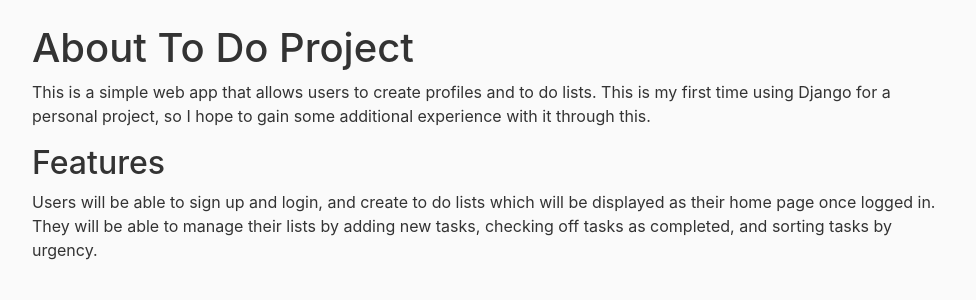
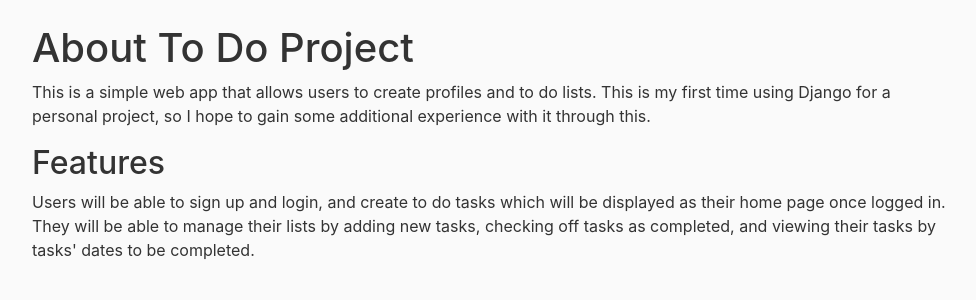
Before and after one commit to marcinlukanus/DjangoToDo, a Django app: page /about/ in a window 1280 px wide. Shown: the part 56-356 px from the top of the page, without its empty margins (53-1029 px from the left). Run offline with Django 3.2, Linux system fonts and the light colour scheme; some libraries are stand-ins or nearby versions.

Commit message:
Updates about page to reflect updated README file

```diff
--- a/djangoToDoProject/website/templates/website/about.html
+++ b/djangoToDoProject/website/templates/website/about.html
@@ -7,9 +7,8 @@
 </p>
 
 <h2>Features</h2>
-    <p>Users will be able to sign up and login, and create to do lists which will be
-        displayed as their home page once logged in. They will be able to manage their
-        lists by adding new tasks, checking off tasks as completed, and sorting tasks
-        by urgency.
+<p>Users will be able to sign up and login, and create to do tasks which will be displayed as their home page once
+    logged in. They will be able to manage their lists by adding new tasks, checking off tasks as completed, and viewing
+    their tasks by tasks' dates to be completed.
 </p>
 {% endblock content %}
```
Lines whose indentation alone changed are shown as unchanged.
